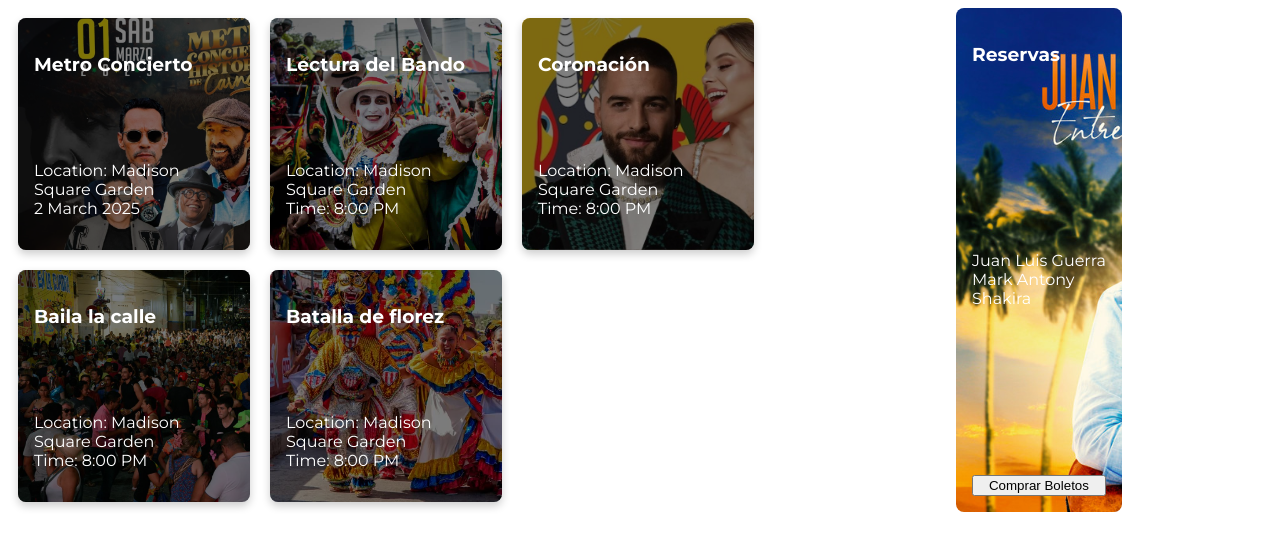
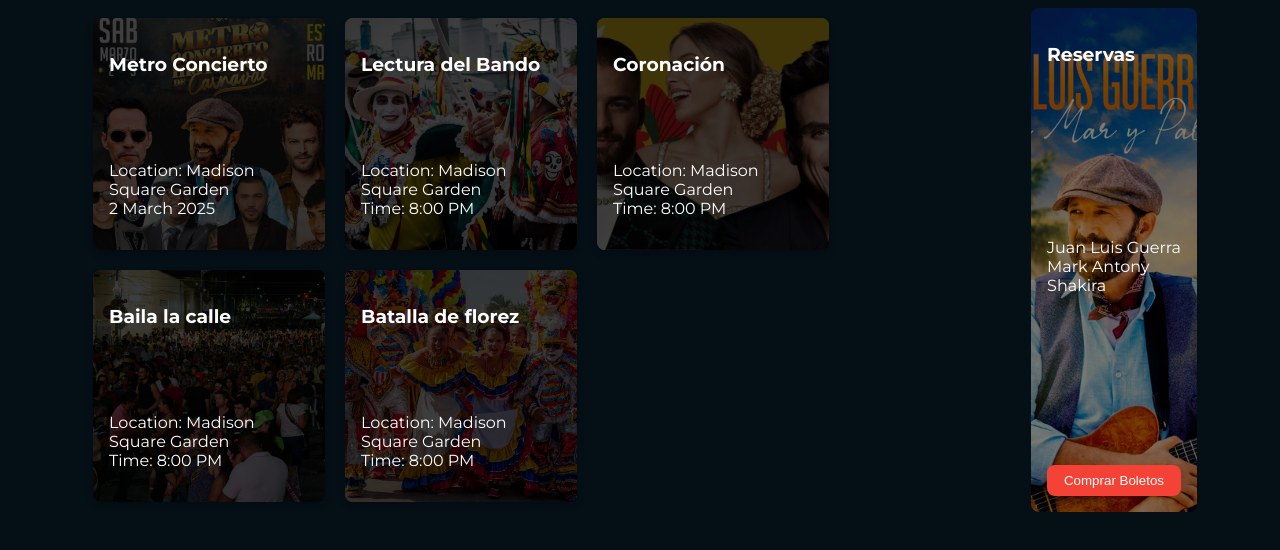
Before and after one commit to Ahiruk/DwFrontend, a plain HTML site: page 05_03_2025/concert-.html in a window 1280 px wide. Drawn offline with Linux system fonts and the light colour scheme.

Commit message:
actualizacion en las cards media

```diff
--- a/05_03_2025/concert-new.css
+++ b/05_03_2025/concert-new.css
@@ -1,13 +1,22 @@
 body {
     font-family: 'Montserrat','Roboto', sans-serif;
+    background-color: rgb(10, 30, 45);
 }
 
 body::before {
     z-index: -1;
+    position: fixed;
+    content: "";
+    top: 0;
+    left: 0;
+    width: 100%;
+    height: 100%;
+    background-color: rgb(10, 30, 45);
 }
 
 #container {
     display: flex;
+    justify-content: center;
 }
 
 .concert{
@@ -39,6 +48,10 @@ body::before {
     background-color: rgba(0, 0, 0, 0.5);
     border-radius: 0.5rem;
 
+}
+
+.card{
+    background-position: center;
 }
 
 
@@ -78,6 +91,15 @@ body::before {
     background-image: url('img/carnaval_1.png');
 }
 
+aside::before {
+    content: "";
+    position: absolute;
+    top: 0;
+    left: 0;
+    width: 100%;
+    height: 100%;
+    background-color: rgba(0, 0, 0, 0.5);
+}
 aside {
 
     border-radius: 0.5rem;
@@ -88,3 +110,17 @@ aside {
     padding: 1rem;
 
 }
+
+aside button{
+    background-color: #f44336;
+    color: white;
+    padding: 0.5rem 1rem;
+    border: none;
+    border-radius: 0.5rem;
+    cursor: pointer;
+    margin-top: 1rem;
+}
+
+aside button:hover {
+    background-color: #161515;
+}
```
